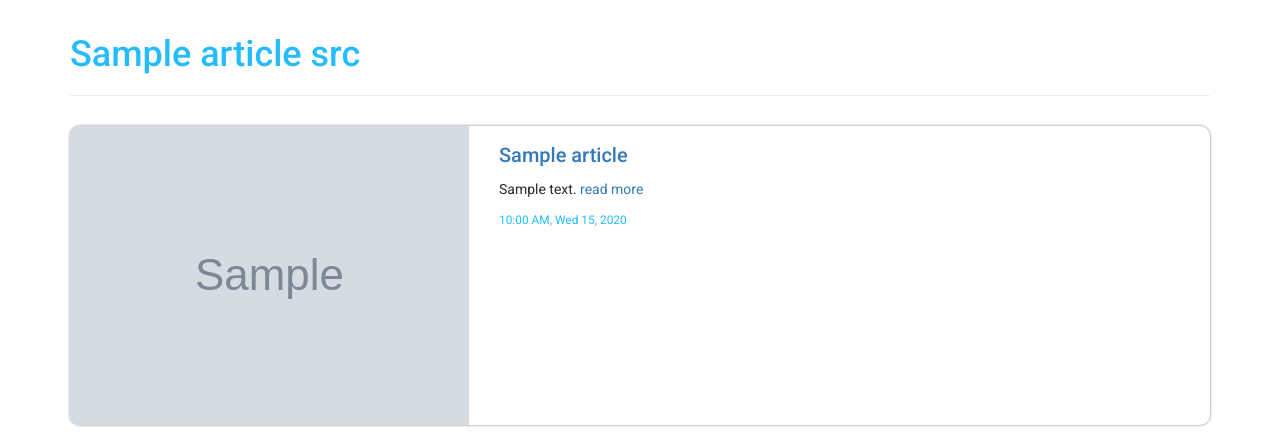
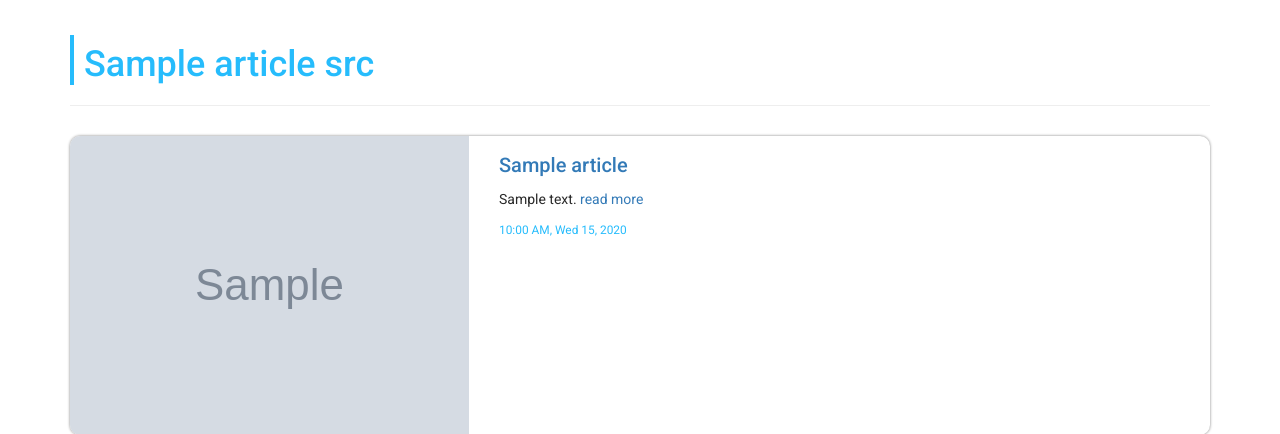
Before and after one commit to peterken674/newsrun, a Flask app: template app/templates/articles.html in a window 1280 px wide. Shown: the part 166-600 px from the top of the page. Run offline with Flask 2, Linux system fonts and the light colour scheme; the template is opened without the code that fills it: most values are stand-ins (such as "Sample title", 1, 10 or a date in 2020); grey boxes marked "Sample" are stand-in pictures; some libraries are stand-ins or nearby versions.

Commit message:
Add left border to source title.

```diff
--- a/app/static/css/styles.css
+++ b/app/static/css/styles.css
@@ -39,6 +39,10 @@
 }
 .sources a:hover {
     text-decoration: none;
+}
+.sources h1{
+    border-left: 4px solid var(--blue);
+    padding: 1rem 0 0 1rem;
 }
 .source{
     background-color: rgba(38, 188, 252, 0.08);
```
